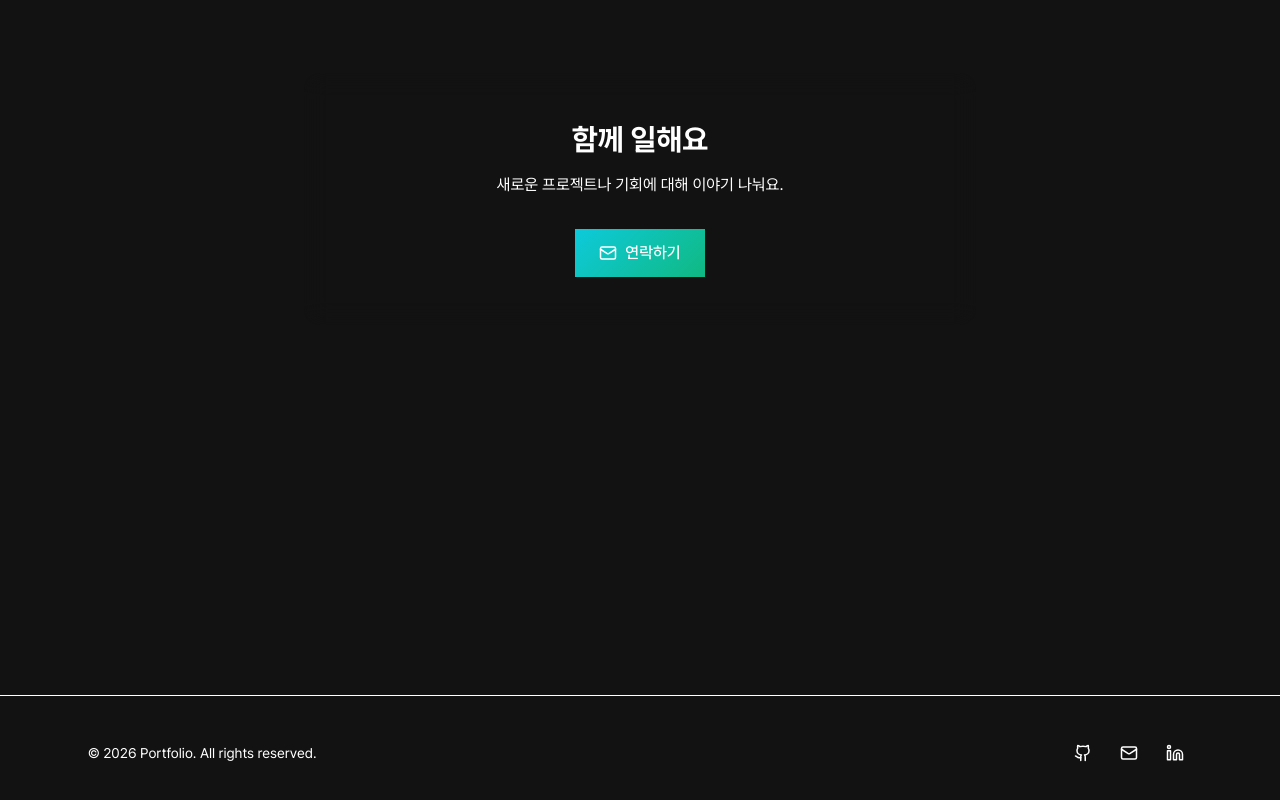
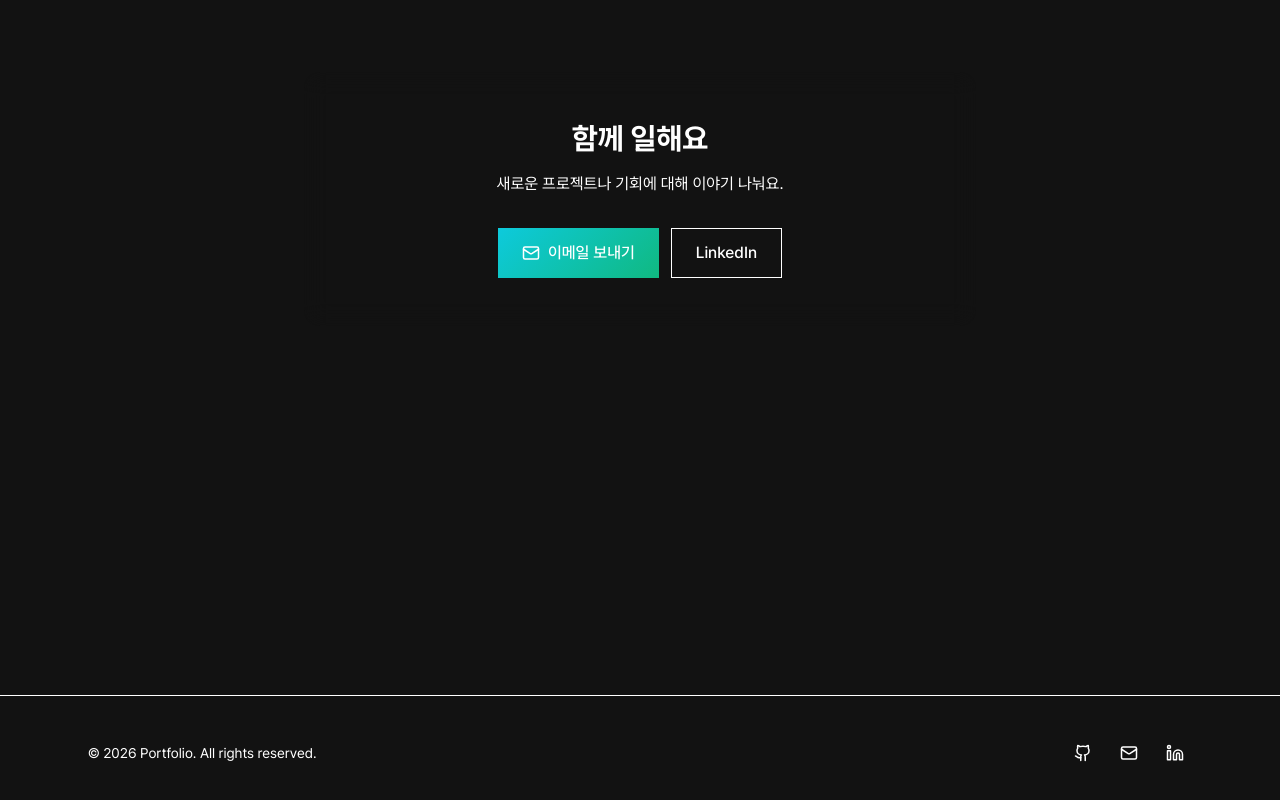
Before and after one commit to a1rhun/portFolio, a Next.js app: page / in a window 1280 px wide. Shown: the part 6273-7073 px from the top of the page. Built offline with nearby package versions, Linux system fonts and the light colour scheme.

Commit message:
fix: #11 Contact 이메일 및 LinkedIn 링크 추가

```diff
--- a/app/page.tsx
+++ b/app/page.tsx
@@ -124,13 +124,23 @@ export default async function Home() {
         <AnimatedSection className="max-w-2xl mx-auto w-full text-center glass rounded-2xl p-12">
           <h2 className="text-3xl font-bold mb-4">함께 일해요</h2>
           <p className="text-muted-foreground mb-8">새로운 프로젝트나 기회에 대해 이야기 나눠요.</p>
-          <a
-            href="mailto:hello@example.com"
-            className="inline-flex items-center gap-2 px-6 py-3 rounded-lg bg-gradient-accent text-white font-medium hover:opacity-90 transition-opacity"
-          >
-            <Mail size={18} />
-            연락하기
-          </a>
+          <div className="flex flex-wrap justify-center gap-3">
+            <a
+              href="mailto:gongja124@naver.com"
+              className="inline-flex items-center gap-2 px-6 py-3 rounded-lg bg-gradient-accent text-white font-medium hover:opacity-90 transition-opacity"
+            >
+              <Mail size={18} />
+              이메일 보내기
+            </a>
+            <a
+              href="https://www.linkedin.com/in/airhun"
+              target="_blank"
+              rel="noopener noreferrer"
+              className="inline-flex items-center gap-2 px-6 py-3 rounded-lg border border-border text-foreground font-medium hover:bg-foreground/5 transition-colors"
+            >
+              LinkedIn
+            </a>
+          </div>
         </AnimatedSection>
       </section>
     </div>
```
